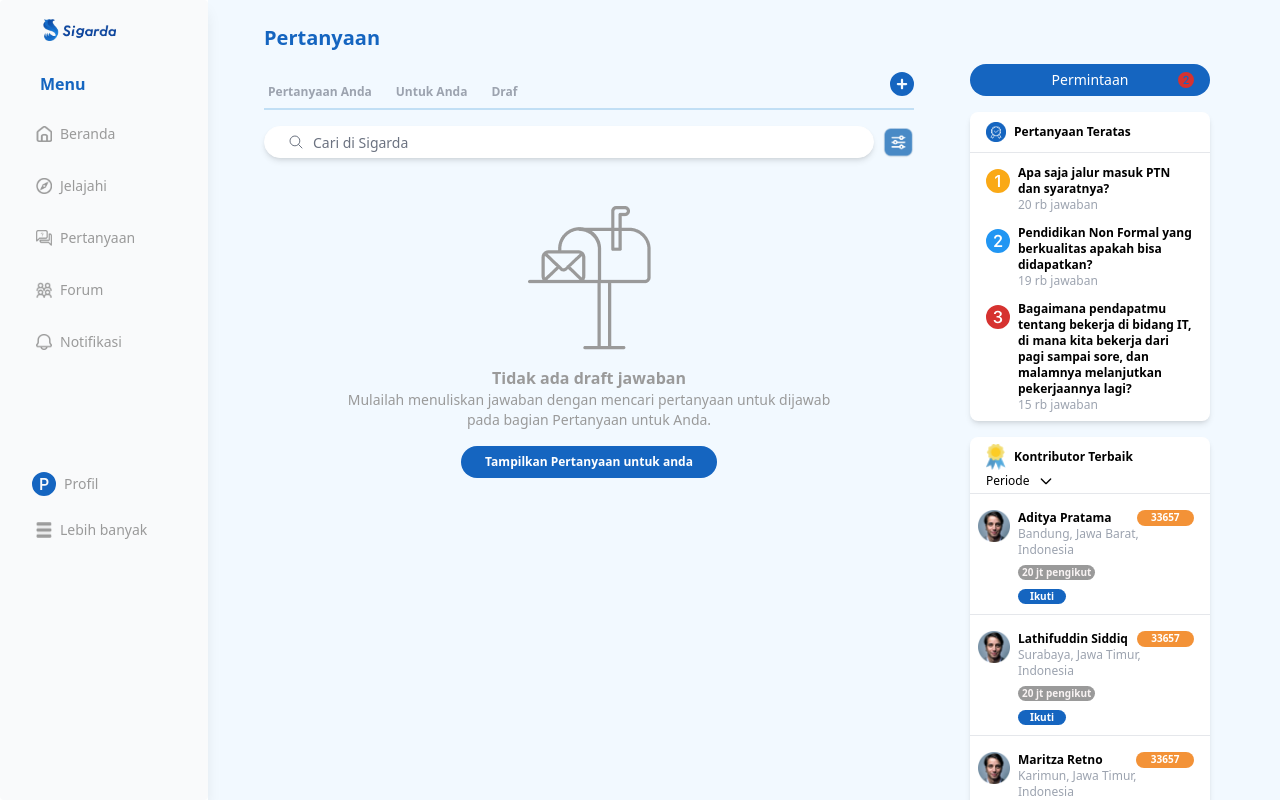
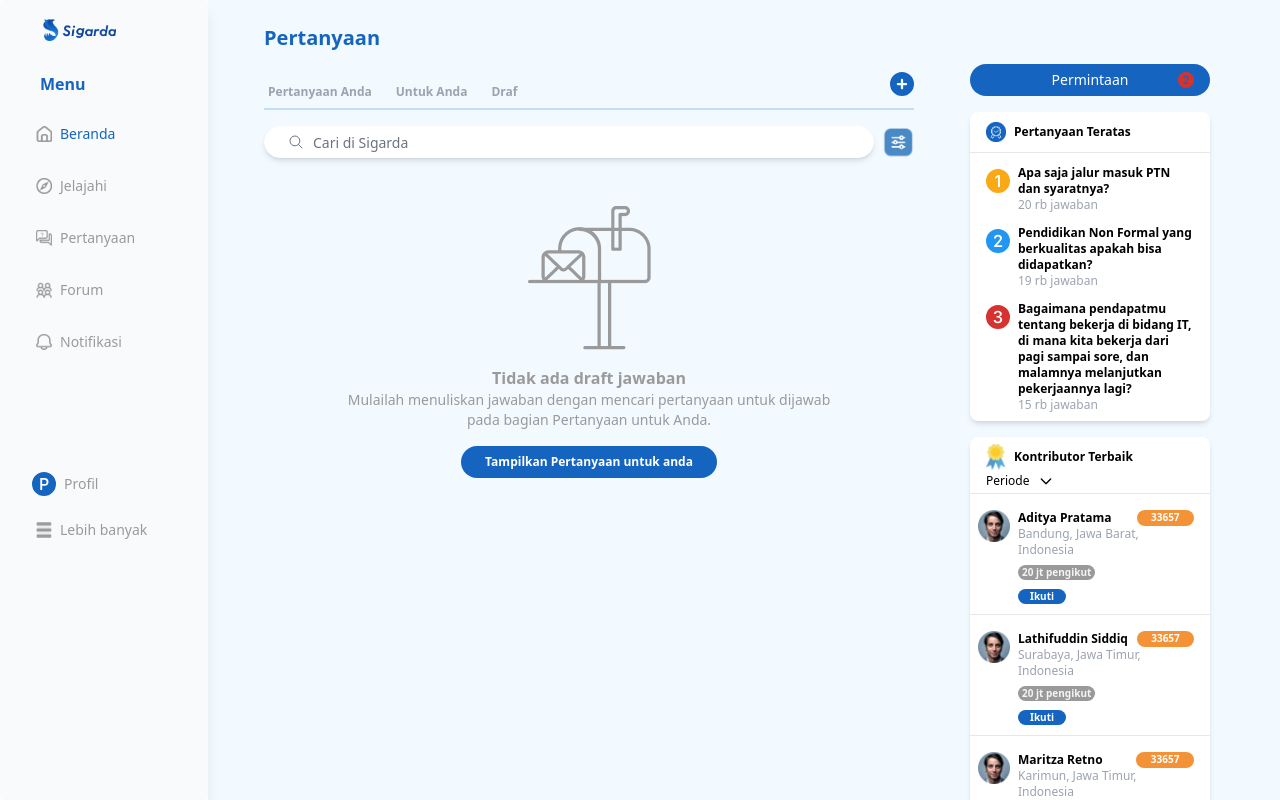
Before and after one commit to ratrimanik/sigarda-app, a React (Vite) app: page /draf in a window 1280 px wide. Shown: the top 800 px of the page. Built offline with nearby package versions, Linux system fonts and the light colour scheme.

Commit message:
perbaikan sidebar

```diff
--- a/src/components/Sidebar/sidebar.jsx
+++ /dev/null
@@ -1,75 +0,0 @@
-/* eslint-disable no-unused-vars */
-import React, { useState } from "react";
-import { Sidebar } from "flowbite-react";
-import { BsFillPCircleFill } from "react-icons/bs";
-import SidebarMenu from "./sidebarMenu";
-
-const SideBar = () => {
-  const [activePage, setActivePage] = useState("");
-
-  const handleMenuItemClick = (pageTitle) => {
-    setActivePage(pageTitle);
-  };
-
-  return (
-    <Sidebar
-      className="bg-white dark:bg-gray-800 shadow-lg fixed top-0 left-0 w-52 h-screen z-40"
-      aria-label="Sidebar with logo branding example"
-    >
-      <div className="pl-2">
-        <Sidebar.Logo className="w-24">
-          <img src="/src/assets/img/logo-sigarda.png" alt="Logo" />
-        </Sidebar.Logo>
-        <Sidebar.Items className="text-sm font-medium">
-          <Sidebar.ItemGroup>
-            <Sidebar.Item className="text-primary font-bold">Menu</Sidebar.Item>
-            <SidebarMenu
-              image="src/assets/img/beranda.png"
-              href="/"
-              title="Beranda"
-              isActive={activePage === "Beranda"}
-              onClick={() => handleMenuItemClick('Beranda')}
-            />
-            <SidebarMenu
-              image="src/assets/img/jelajahi.png"
-              href="/"
-              title="Jelajahi"
-              isActive={activePage === "Jelajahi"}
-              onClick={() => handleMenuItemClick('Jelajahi')}
-            />
-            <SidebarMenu
-              image="src/assets/img/tanya.png"
-              href="/question"
-              title="Pertanyaan"
-              isActive={activePage === "Pertanyaan"}
-              onClick={() => handleMenuItemClick('Pertanyaan')}
-            />
-            <SidebarMenu
-              image="src/assets/img/forum.png"
-              href="/forum"
-              title="Forum"
-              isActive={activePage === "Forum"}
-              onClick={() => handleMenuItemClick('Forum')}
-            />
-            <SidebarMenu
-              image="src/assets/img/notif.png"
-              href="/"
-              title="Notifikasi"
-              isActive={activePage === "Notifikasi"}
-              onClick={() => handleMenuItemClick('Notifikasi')}
-            />
-          </Sidebar.ItemGroup>
-          <div className="pt-24">
-            <SidebarMenu
-              icon={<BsFillPCircleFill className="text-primary" />}
-              title="Profil"
-            />
-            <SidebarMenu image="src/assets/img/more.png" title="Lebih banyak" />
-          </div>
-        </Sidebar.Items>
-      </div>
-    </Sidebar>
-  );
-};
-
-export default SideBar;
--- a/src/components/Sidebar/sidebarMenu.jsx
+++ b/src/components/Sidebar/sidebarMenu.jsx
@@ -1,26 +1,19 @@
 /* eslint-disable no-unused-vars */
 /* eslint-disable no-undef */
 /* eslint-disable react/prop-types */
-import { Link } from "react-router-dom";
 const SidebarMenu = (props) => {
-  const {
-    image,
-    icon,
-    href,
-    title,
-    onClick
-  } = props;
+  const { color, image, icon, title, onClick } = props;
 
   return (
     <div className="">
-      <sidebarMenu>
-        <Link to={href} onClick={onClick}>
+      <sidebarMenu onClick={onClick}>
+        <button>
           <div className="text-[#9A9A9A] flex items-center py-3 -mr-3 pl-4">
-            {image && <img src={image} alt="" className= "w-4 h-4"/>}
+            {image && <img src={image} alt="" className="w-4 h-4" />}
             {icon && <div className="text-2xl -ml-1">{icon}</div>}
-            <span className="text-[14px] pl-2">{title}</span>
+            <span className={`text-[14px] pl-2 ${color}`}>{title}</span>
           </div>
-        </Link>
+        </button>
       </sidebarMenu>
     </div>
   );
--- a/src/fragments/authlayout.jsx
+++ /dev/null
@@ -1,23 +0,0 @@
-/* eslint-disable react/prop-types */
-import SideBar from "../components/Sidebar/sidebar";
-import Sider from "../components/SiderBeranda/sider";
-
-const AuthLayout = ({ children }) => {
-  return (
-    <div className="bg-[#F2F9FF]">
-      <div className="flex">
-        <div className="sticky top-0 left-0 z-40 w-64 h-screen">
-          <SideBar />
-        </div>
-        <div className="pt-6">
-          {children}
-        </div>
-        <div className="">
-          <Sider />
-        </div>
-      </div>
-    </div>
- );
-}
-
-export default AuthLayout;
--- /dev/null
+++ b/src/fragments/sidebarlayout.jsx
@@ -0,0 +1,139 @@
+/* eslint-disable no-undef */
+/* eslint-disable react/prop-types */
+/* eslint-disable no-unused-vars */
+import React, { useState } from "react";
+import { Sidebar } from "flowbite-react";
+import { BsFillPCircleFill } from "react-icons/bs";
+import Sider from "../components/SiderBeranda/sider";
+import SidebarMenu from "../components/Sidebar/sidebarMenu";
+import Dashboard from "../pages/Beranda/DashboardPage";
+import QuestionPage from "../pages/Pertanyaan/QuestionPage";
+import { useNavigate } from "react-router-dom";
+import Forum from "../pages/Forum/forum";
+
+const SidebarLayout = ({ children }) => {
+  const navigate = useNavigate();
+  const content = [Dashboard, null, QuestionPage, Forum, null];
+  const [currentIndex, setCurrentIndex] = useState(0);
+
+  const [activePage, setActivePage] = useState("");
+
+  const handleMenuItemClick = (pageTitle) => {
+    setActivePage(pageTitle);
+  };
+
+  return (
+    <div className="bg-[#F2F9FF]">
+      <div className="flex">
+        <div className="sticky top-0 left-0 z-40 w-64 h-screen">
+          <Sidebar
+            className="bg-white dark:bg-gray-800 shadow-lg fixed top-0 left-0 w-52 h-screen z-40"
+            aria-label="Sidebar with logo branding example"
+          >
+            <div className="pl-2">
+              <Sidebar.Logo className="w-24">
+                <img src="/src/assets/img/logo-sigarda.png" alt="Logo" />
+              </Sidebar.Logo>
+              <Sidebar.Items className="text-sm font-medium">
+                <Sidebar.ItemGroup>
+                  <Sidebar.Item className="text-primary font-bold">
+                    Menu
+                  </Sidebar.Item>
+                  <SidebarMenu
+                    color={
+                      currentIndex == 0
+                        ? "text-primary"
+                        : "text-[#9A9A9A]"
+                    }
+                    image="src/assets/img/beranda.png"
+                    title="Beranda"
+                    isActive={activePage === "Beranda"}
+                    onClick={() =>
+
+                      {navigate('/')
+                        setCurrentIndex(0)}
+                    }
+                  />
+                  <SidebarMenu
+                    color={
+                      currentIndex == 1
+                        ? "text-primary"
+                        : "text-[#9A9A9A]"
+                    }
+                    image="src/assets/img/jelajahi.png"
+                    title="Jelajahi"
+                    isActive={activePage === "Jelajahi"}
+                    onClick={() =>
+                      {navigate('/')
+                        setCurrentIndex(1)}
+                    }
+                  />
+                  <SidebarMenu
+                    color={
+                      currentIndex == 2
+                        ? "text-primary"
+                        : "text-[#9A9A9A]"
+                    }
+                    image="src/assets/img/tanya.png"
+                    title="Pertanyaan"
+                    isActive={activePage === "Pertanyaan"}
+                    onClick={() =>
+                      {navigate('/question')
+                        setCurrentIndex(2)}
+                    }
+                  />
+                  <SidebarMenu
+                    color={
+                      currentIndex == 3
+                        ? "text-primary"
+                        : "text-[#9A9A9A]"
+                    }
+                    image="src/assets/img/forum.png"
+                    title="Forum"
+                    isActive={activePage === "Forum"}
+                    onClick={() =>
+                      {navigate('/')
+                        setCurrentIndex(3)}
+                    }
+                  />
+                  <SidebarMenu
+                    color={
+                      currentIndex == 4
+                        ? "text-primary"
+                        : "text-[#9A9A9A]"
+                    }
+                    image="src/assets/img/notif.png"
+                    title="Notifikasi"
+                    isActive={activePage === "Notifikasi"}
+                    onClick={() =>
+                      {navigate('/')
+                        setCurrentIndex(4)}
+                    }
+                  />
+                </Sidebar.ItemGroup>
+                <div className="pt-24">
+                  <SidebarMenu
+                    icon={<BsFillPCircleFill className="text-primary" />}
+                    title="Profil"
+                  />
+                  <SidebarMenu
+                    image="src/assets/img/more.png"
+                    title="Lebih banyak"
+                  />
+                </div>
+              </Sidebar.Items>
+            </div>
+          </Sidebar>
+        </div>
+        <div className="pt-6">
+          {children ? children : content[currentIndex]()}
+        </div>
+        <div className="">
+          <Sider />
+        </div>
+      </div>
+    </div>
+  );
+};
+
+export default SidebarLayout;
--- a/src/main.jsx
+++ b/src/main.jsx
@@ -1,3 +1,4 @@
+/* eslint-disable no-unused-vars */
 import React from 'react'
 import ReactDOM from 'react-dom/client'
 import './index.css'
@@ -8,7 +9,6 @@ import QuestionPage from './pages/Pertanyaan/QuestionPage'
 import ForYouPage from './pages/Pertanyaan/ForYouPage'
 import Draf from './pages/Pertanyaan/Draf'
 import Forum from './pages/Forum/forum'
-
 
 const router = createBrowserRouter([
   {
--- a/src/pages/Forum/forum.jsx
+++ b/src/pages/Forum/forum.jsx
@@ -1,13 +1,10 @@
-import ForumLayout from "../../fragments/forumlayout";
-import HeaderForum from "../../fragments/headerforum";
+
 
 const Forum = () => {
     return (
-        <ForumLayout>
-            <HeaderForum>
-
-            </HeaderForum>
-        </ForumLayout>
+       <div>
+        Ratri
+       </div>
     )
 }
 
--- a/src/pages/Pertanyaan/Draf.jsx
+++ b/src/pages/Pertanyaan/Draf.jsx
@@ -1,9 +1,9 @@
-import AuthLayout from "../../fragments/authlayout";
 import HeaderQuest from "../../fragments/headerquest";
+import SidebarLayout from "../../fragments/sidebarlayout";
 
 const Draf = () => {
   return (
-    <AuthLayout>
+    <SidebarLayout>
       <HeaderQuest>
         <div className="h-full mb-4 w-[650px] justify-center items-center mt-8">
           <div className="text-center">
@@ -29,7 +29,7 @@ const Draf = () => {
           </div>
         </div>
       </HeaderQuest>
-    </AuthLayout>
+    </SidebarLayout>
   );
 };
 
--- a/src/pages/Pertanyaan/ForYouPage.jsx
+++ b/src/pages/Pertanyaan/ForYouPage.jsx
@@ -2,15 +2,15 @@
 import React from "react";
 import CardQuest from "../../components/CardPostQuestion/cardquest";
 import { dataQuest } from "../../components/CardPostQuestion/datacardquest";
-import AuthLayout from "../../fragments/authlayout";
 import HeaderQuest from "../../fragments/headerquest";
+import SidebarLayout from "../../fragments/sidebarlayout";
 
 const ForYouPage = () => {
   // Filter data untuk menampilkan hanya item dengan status "Ikuti"
   const followedData = dataQuest.filter((item) => item.status === "Ikuti");
 
   return (
-    <AuthLayout>
+    <SidebarLayout>
       <HeaderQuest>
         <div>
           {followedData.map((question, index) => (
@@ -18,7 +18,7 @@ const ForYouPage = () => {
           ))}
         </div>
       </HeaderQuest>
-    </AuthLayout>
+    </SidebarLayout>
   );
 };
 
--- a/src/pages/Pertanyaan/QuestionPage.jsx
+++ b/src/pages/Pertanyaan/QuestionPage.jsx
@@ -1,15 +1,15 @@
 /* eslint-disable react/no-children-prop */
-import AuthLayout from "../../fragments/authlayout";
 import CardQuest from "../../components/CardPostQuestion/cardquest";
 import { dataQuest } from "../../components/CardPostQuestion/datacardquest";
 import HeaderQuest from "../../fragments/headerquest";
 import CardScroll from "../../components/CardScroll/cardscroll";
+import SidebarLayout from "../../fragments/sidebarlayout";
 
 const QuestionPage = () => {
   const unfollowedData = dataQuest.filter((item) => !item.status);
 
   return (
-    <AuthLayout>
+    <SidebarLayout>
       <HeaderQuest>
         <div>
           {unfollowedData.map((question, index) => (
@@ -18,7 +18,7 @@ const QuestionPage = () => {
         </div>
       </HeaderQuest>
       <CardScroll />
-    </AuthLayout>
+    </SidebarLayout>
   );
 };
 
```
Also changed, not shown: src/fragments/forumlayout.jsx (deleted, +0 -21 lines), src/pages/Beranda/DashboardPage.jsx (+7 -3 lines), src/pages/Jelajahi/Jelajahi.jsx (added), 1 other file (tests, documents, lock files or other folders).
